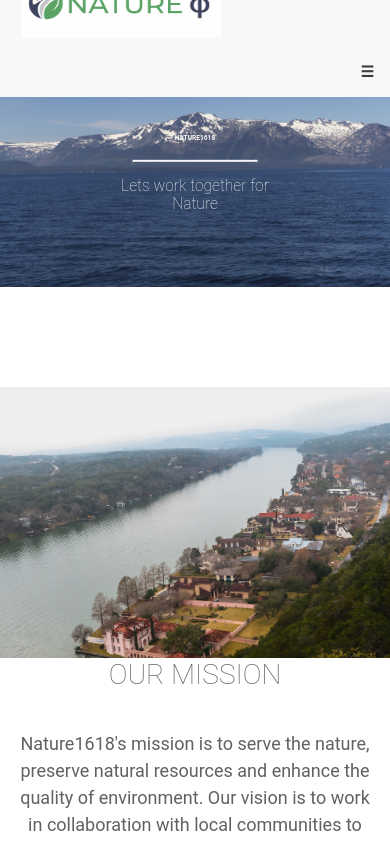
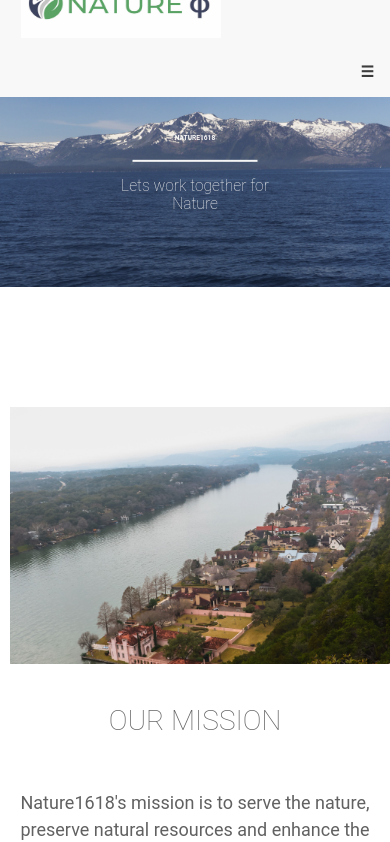
Before and after one commit to purnamagar89/nature1618, an Angular app: page / in a window 390 px wide. Shown: the top 842 px of the page. Built offline with nearby package versions, Linux system fonts and the light colour scheme.

Commit message:
refactoring css

```diff
--- a/src/app/home/app-home.component.css
+++ b/src/app/home/app-home.component.css
@@ -14,8 +14,6 @@
   .r2-p{
     position: relative;
     top: 30%;
-    padding: 0;
-    margin: 0;
     flex-direction: row;
     text-align: center;
     vertical-align: middle;
@@ -32,9 +30,24 @@
 }
 
 img {
-  margin: 0;
-  padding: 0;
   width: 100%;
   position: relative;
   z-index: -1;
   }
+
+  @media screen and (max-width: 600px) {
+    .home-row img{
+      margin-top: 10px;
+      margin-bottom: 10px;
+      padding: 10px;
+    }
+    .home-row h1{
+      margin-top: 10px;
+      margin-bottom: 10px;
+      padding: 10px;
+    }
+    .home-row img{
+      z-index: 10;
+    }
+
+  }
--- a/src/app/home/app-home.component.html
+++ b/src/app/home/app-home.component.html
@@ -1,5 +1,5 @@
     <div class="hero-image">
-        <img src="../assets/hero-image.JPG" alt="image">
+        <img id ="banner-img" src="../assets/hero-image.JPG" alt="image">
         <div class="hero-text hero-banner-header">
             <p>NATURE1618</p>
             <div class="header-link-divider"></div>
@@ -7,9 +7,8 @@
 
         </div>
     </div>
-    <div>
 
-    <div [@scrollAnimation]="state" class="row home-r">
+    <div [@scrollAnimation]="state" class="row home-row">
         <div class="col-md-6 col-sm-6 col-xs-6" style="padding-left: 5;padding-right: 0;">
             <img src="../assets/1.JPG" alt="image">
         </div>
@@ -22,7 +21,7 @@
         </div>
     </div>
 
-    <div [@scrollAnimation]="state"  class="row home-r">
+    <div [@scrollAnimation]="state"  class="row home-row">
         <div class="col-md-6 col-sm-6 col-xs-6">
             <h1 class="r2-p">“Someone’s sitting in the shade today because someone planted a tree a long time ago.” –
                 Warren Buffett
```
